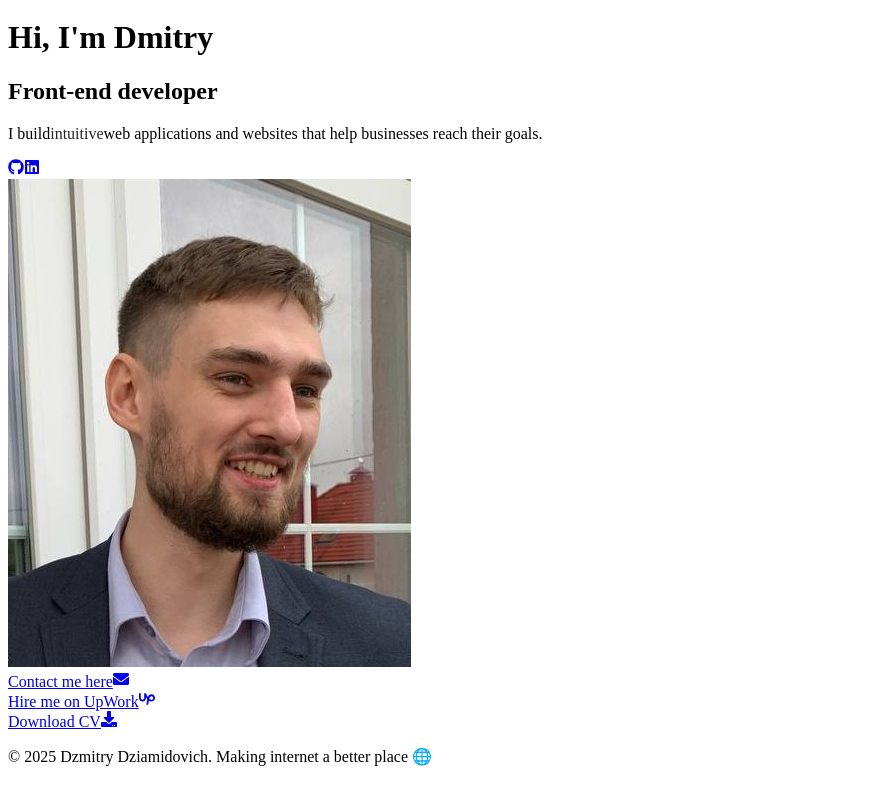
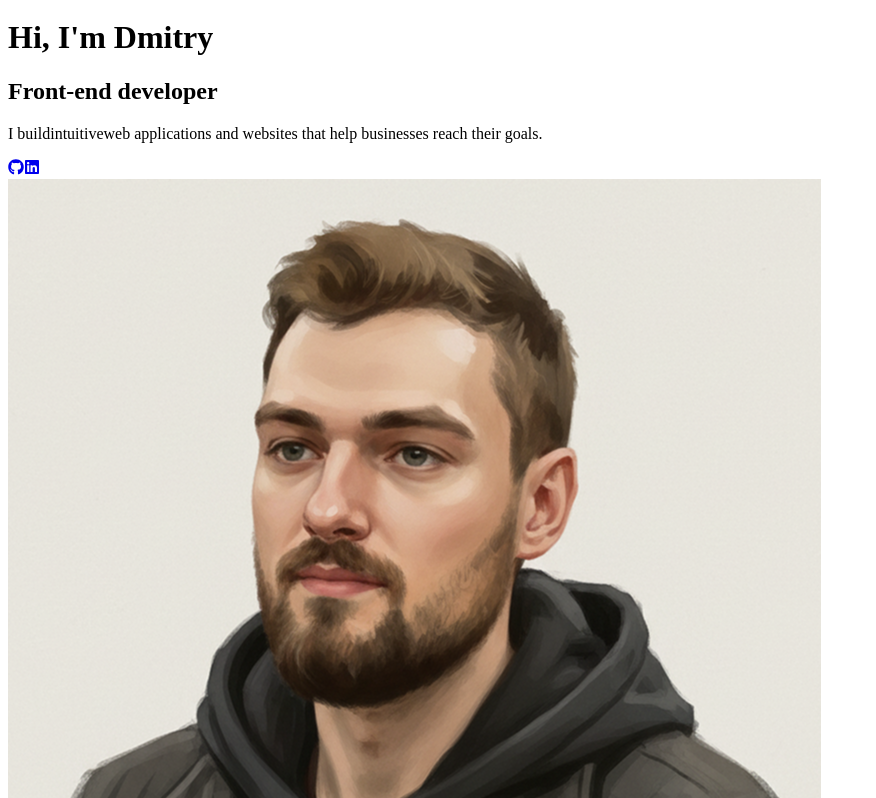
Before and after one commit to BuHogeJI2/portfolio, a React (Vite) app: page / in a window 1280 px wide. Shown: the part 662-1460 px from the top of the page, without its empty margins (0-876 px from the left). Built offline with nearby package versions, Linux system fonts and the light colour scheme.

Commit message:
Refactor theme handling

```diff
--- a/src/app.tsx
+++ b/src/app.tsx
@@ -1,23 +1,10 @@
-import { Fragment, useEffect } from 'react';
+import { Fragment } from 'react';
 import { Outlet, ScrollRestoration } from 'react-router-dom';
 import { Navbar } from '@/components/base/navbar/navbar';
 import { Footer } from '@/components/base/footer/footer';
 import { PageBackground } from '@/components/base/page-background';
-import { ETheme } from './components/base/navbar/navbar.types';
 
 export default function App() {
-  useEffect(() => {
-    // Check for saved theme preference or system preference
-    const savedTheme = localStorage.getItem('theme');
-    const systemPrefersDark = window.matchMedia(
-      '(prefers-color-scheme: dark)',
-    ).matches;
-
-    if (savedTheme === ETheme.DARK || (!savedTheme && systemPrefersDark)) {
-      document.documentElement.classList.add(ETheme.DARK);
-    }
-  }, []);
-
   return (
     <Fragment>
       <PageBackground>
--- a/src/components/base/navbar/navbar-action-button.tsx
+++ b/src/components/base/navbar/navbar-action-button.tsx
@@ -1,7 +1,7 @@
+import { useTheme } from '@/contexts/theme-context';
+import { actionButtonContentStyles, actionButtonStyles } from './navbar.styles';
 import { ENavbarActionButtonType } from './navbar.types';
-import { useThemeToggler } from './use-theme-toggler';
 import { useActionButtonContent } from './use-action-button-content';
-import { actionButtonStyles, actionButtonContentStyles } from './navbar.styles';
 
 interface INavbarActionButtonProps {
   type: ENavbarActionButtonType;
@@ -12,16 +12,14 @@ export function NavbarActionButton({
   type,
   onClick,
 }: INavbarActionButtonProps) {
-  const { theme, handleThemeSwitch } = useThemeToggler();
+  const { theme, toggleTheme } = useTheme();
   const content = useActionButtonContent(type, theme);
 
   return (
     <button
       className={actionButtonStyles}
       onClick={
-        type === ENavbarActionButtonType.THEME_TOGGLE
-          ? handleThemeSwitch
-          : onClick
+        type === ENavbarActionButtonType.THEME_TOGGLE ? toggleTheme : onClick
       }
     >
       <div className={actionButtonContentStyles}>{content}</div>
--- a/src/components/base/navbar/use-theme-toggler.ts
+++ /dev/null
@@ -1,25 +0,0 @@
-import { useCallback, useState } from 'react';
-import { ETheme } from './navbar.types';
-
-export function useThemeToggler() {
-  const [theme, setTheme] = useState<ETheme>(() => {
-    if (typeof window !== 'undefined') {
-      return document.documentElement.classList.contains('dark')
-        ? ETheme.DARK
-        : ETheme.LIGHT;
-    }
-
-    return ETheme.LIGHT;
-  });
-
-  const handleThemeSwitch = useCallback(() => {
-    const newTheme = theme === ETheme.LIGHT ? ETheme.DARK : ETheme.LIGHT;
-
-    document.documentElement.classList.toggle('dark');
-    setTheme(newTheme);
-
-    localStorage.setItem('theme', newTheme);
-  }, [theme]);
-
-  return { theme, handleThemeSwitch };
-}
--- a/src/components/pages/home/photos/avatar.tsx
+++ b/src/components/pages/home/photos/avatar.tsx
@@ -1,11 +1,19 @@
-import { mainPhoto } from './photos.const';
+import { useTheme } from '@/contexts/theme-context';
+import { ETheme } from '@/components/base/navbar/navbar.types';
 
 export function Avatar() {
+  const { theme } = useTheme();
+
+  const imageSrc =
+    theme === ETheme.LIGHT
+      ? '/images/photos/me-ai-2.png'
+      : '/images/photos/me-ai.png';
+
   return (
     <div className="flex w-full flex-col items-center">
       <img
-        src={mainPhoto.src}
-        alt={mainPhoto.alt}
+        src={imageSrc}
+        alt="Avatar"
         className="rounded-full border-2 border-white object-cover"
       />
     </div>
--- a/src/components/pages/home/photos/photos.const.tsx
+++ b/src/components/pages/home/photos/photos.const.tsx
@@ -1,7 +1,7 @@
 import { IPhoto } from './photos.types';
 
 export const mainPhoto: IPhoto = {
-  src: '/images/photos/wed.jpg',
+  src: '/images/photos/me-ai.png',
   alt: '',
 };
 
--- a/src/components/pages/home/social-links/social-links.const.tsx
+++ b/src/components/pages/home/social-links/social-links.const.tsx
@@ -1,9 +1,4 @@
-import {
-  FaGithub,
-  FaLinkedin,
-  FaEnvelope,
-  FaDownload,
-} from 'react-icons/fa';
+import { FaGithub, FaLinkedin, FaEnvelope, FaDownload } from 'react-icons/fa';
 import { SiUpwork } from 'react-icons/si';
 import { ReactElement } from 'react';
 import clsx from 'clsx';
@@ -50,7 +45,7 @@ export const socialBlocks: ISocialLink[] = [
     label: 'Contact me here',
   },
   {
-    href: '/', // todo: fix link
+    href: 'https://www.upwork.com/freelancers/~0172bfbb89bd2d6d6b',
     icon: <SiUpwork className={socialBlockClassName} />,
     label: 'Hire me on UpWork',
   },
--- /dev/null
+++ b/src/contexts/theme-context.tsx
@@ -0,0 +1,79 @@
+import {
+  createContext,
+  useContext,
+  useCallback,
+  useEffect,
+  useState,
+  ReactNode,
+} from 'react';
+import { ETheme } from '@/components/base/navbar/navbar.types';
+
+interface ThemeContextType {
+  theme: ETheme;
+  toggleTheme: () => void;
+}
+
+export const ThemeContext = createContext<ThemeContextType | undefined>(
+  undefined,
+);
+
+interface ThemeProviderProps {
+  children: ReactNode;
+}
+
+export function ThemeProvider({ children }: ThemeProviderProps) {
+  const [theme, setTheme] = useState<ETheme>(() => {
+    if (typeof window !== 'undefined') {
+      // Check for saved theme preference or system preference
+      const savedTheme = localStorage.getItem('theme');
+      const systemPrefersDark = window.matchMedia(
+        '(prefers-color-scheme: dark)',
+      ).matches;
+
+      const initialTheme =
+        savedTheme === ETheme.DARK || (!savedTheme && systemPrefersDark)
+          ? ETheme.DARK
+          : ETheme.LIGHT;
+
+      // Apply theme to DOM immediately
+      if (initialTheme === ETheme.DARK) {
+        document.documentElement.classList.add(ETheme.DARK);
+      }
+
+      return initialTheme;
+    }
+    return ETheme.LIGHT;
+  });
+
+  // Sync DOM class with theme state
+  useEffect(() => {
+    if (theme === ETheme.DARK) {
+      document.documentElement.classList.add('dark');
+    } else {
+      document.documentElement.classList.remove('dark');
+    }
+  }, [theme]);
+
+  const toggleTheme = useCallback(() => {
+    setTheme(prevTheme => {
+      const newTheme = prevTheme === ETheme.LIGHT ? ETheme.DARK : ETheme.LIGHT;
+      localStorage.setItem('theme', newTheme);
+      return newTheme;
+    });
+  }, []);
+
+  return (
+    <ThemeContext.Provider value={{ theme, toggleTheme }}>
+      {children}
+    </ThemeContext.Provider>
+  );
+}
+
+export function useTheme(): ThemeContextType {
+  const context = useContext(ThemeContext);
+  if (context === undefined) {
+    throw new Error('useTheme must be used within a ThemeProvider');
+  }
+
+  return context;
+}
--- a/src/index.tsx
+++ b/src/index.tsx
@@ -4,6 +4,7 @@ import { createBrowserRouter, RouterProvider } from 'react-router-dom';
 import routes from '@/routes';
 import App from '@/app';
 import { Loader } from '@/components/base/loader/loader';
+import { ThemeProvider } from '@/contexts/theme-context';
 import '@/global';
 
 const container = document.getElementById('root') as HTMLElement;
@@ -21,6 +22,8 @@ const router = createBrowserRouter([
 
 root.render(
   <StrictMode>
-    <RouterProvider router={router} fallbackElement={<Loader />} />
+    <ThemeProvider>
+      <RouterProvider router={router} fallbackElement={<Loader />} />
+    </ThemeProvider>
   </StrictMode>,
 );
```
Also changed, not shown: public/images/photos/me-ai-2.png (added), public/images/photos/me-ai.png (added).
